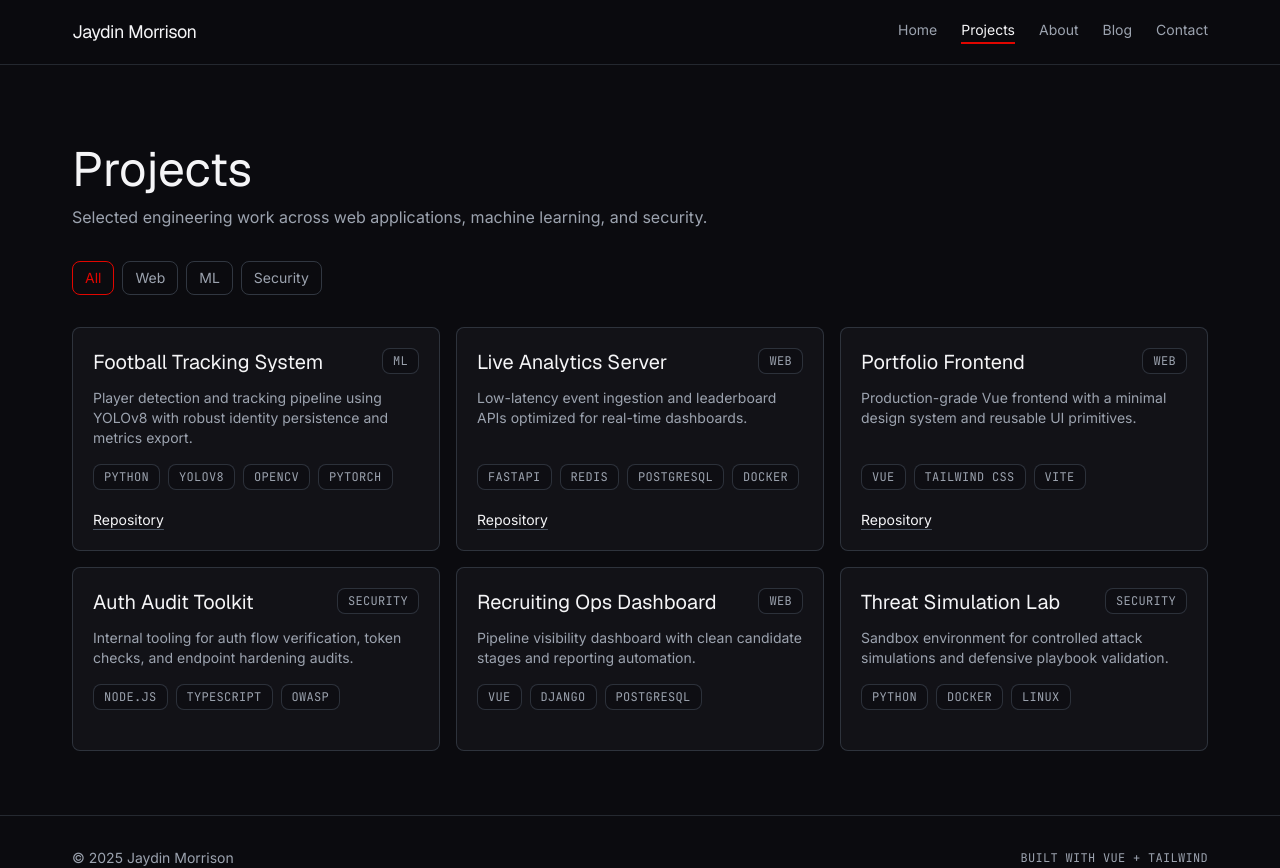
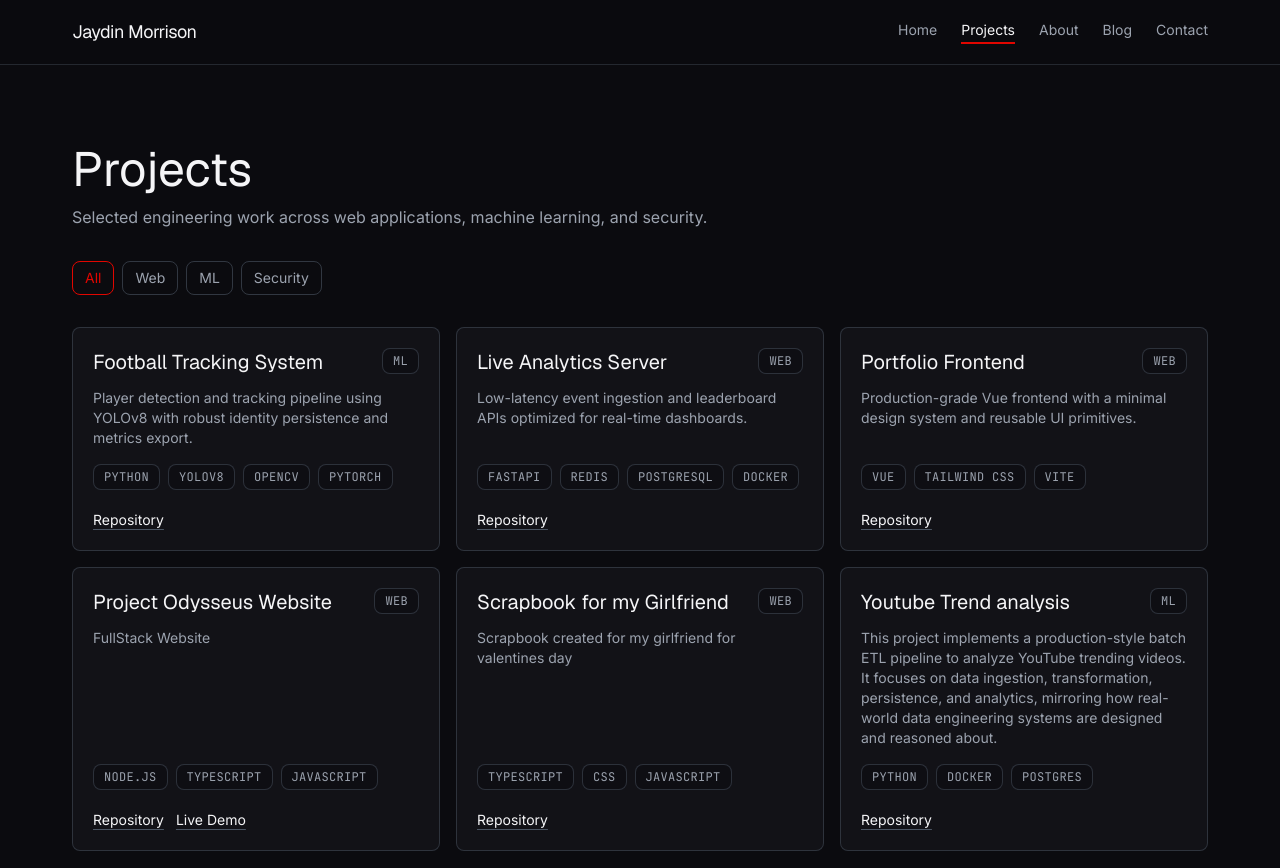
Before and after one commit to JustTryingToDoBetter/Personal-Website, a Vue app in the folder frontend/: page /projects in a window 1280 px wide. Shown: the top 868 px of the page. Built offline with nearby package versions, Linux system fonts and the light colour scheme.

Commit message:
refactor(home): update project descriptions and personal title

```diff
--- a/frontend/src/data/projects.js
+++ b/frontend/src/data/projects.js
@@ -19,7 +19,7 @@ export const projects = [
     stack: ['FastAPI', 'Redis', 'PostgreSQL', 'Docker'],
     github: 'https://github.com/JustTryingToDoBetter/analytics-server',
     demo: '',
-    featured: true,
+    featured: false,
   },
   {
     id: 'portfolio-ui',
@@ -33,36 +33,36 @@ export const projects = [
     featured: true,
   },
   {
-    id: 'auth-audit-kit',
-    title: 'Auth Audit Toolkit',
-    category: 'Security',
+    id: 'business website',
+    title: 'Project Odysseus Website',
+    category: 'Web',
     description:
-      'Internal tooling for auth flow verification, token checks, and endpoint hardening audits.',
-    stack: ['Node.js', 'TypeScript', 'OWASP'],
-    github: '',
+      'FullStack Website',
+    stack: ['Node.js', 'TypeScript', 'Javascript'],
+    github: 'https://github.com/JustTryingToDoBetter/LJ-s-tutoring',
+    demo: 'api.projectodysseus.live',
+    featured: true,
+  },
+  {
+    id: 'love-card',
+    title: 'Scrapbook for my Girlfriend',
+    category: 'Web',
+    description:
+      'Scrapbook created for my girlfriend for valentines day',
+    stack: ['TypeScript', 'CSS', 'Javascript'],
+    github: 'https://github.com/JustTryingToDoBetter/love-card',
     demo: '',
     featured: false,
   },
   {
-    id: 'recruiting-ops',
-    title: 'Recruiting Ops Dashboard',
-    category: 'Web',
+    id: 'ETL',
+    title: 'Youtube Trend analysis',
+    category: 'ML',
     description:
-      'Pipeline visibility dashboard with clean candidate stages and reporting automation.',
-    stack: ['Vue', 'Django', 'PostgreSQL'],
-    github: '',
+      'This project implements a production-style batch ETL pipeline to analyze YouTube trending videos. It focuses on data ingestion, transformation, persistence, and analytics, mirroring how real-world data engineering systems are designed and reasoned about.',
+    stack: ['Python', 'Docker', 'Postgres'],
+    github: 'https://github.com/JustTryingToDoBetter/Youtube-Trending-Video-Analysis',
     demo: '',
-    featured: false,
-  },
-  {
-    id: 'threat-sim-lab',
-    title: 'Threat Simulation Lab',
-    category: 'Security',
-    description:
-      'Sandbox environment for controlled attack simulations and defensive playbook validation.',
-    stack: ['Python', 'Docker', 'Linux'],
-    github: '',
-    demo: '',
-    featured: false,
+    featured: true,
   },
 ]
--- a/frontend/src/views/Home.vue
+++ b/frontend/src/views/Home.vue
@@ -3,13 +3,13 @@
     <div class="grid gap-10 lg:grid-cols-[1.2fr,1fr] lg:items-end">
       <div>
         <p class="mb-4 font-mono text-xs uppercase tracking-[0.2em] text-gray-400">
-          Software Engineer
+          Aspiring Software Developer
         </p>
         <h1 class="font-display text-4xl leading-tight text-white sm:text-5xl lg:text-6xl">
           Building reliable products with clean systems and fast iteration.
         </h1>
         <p class="mt-5 max-w-2xl text-base text-gray-400 sm:text-lg">
-          I focus on full-stack applications, ML-enabled workflows, and production performance.
+          I focus on full-stack applications, developing workflow systems, and production performance.
           This site highlights selected work and current priorities.
         </p>
         <div class="mt-8 flex flex-wrap gap-3">
@@ -21,9 +21,9 @@
         <p class="font-mono text-xs uppercase tracking-[0.2em] text-gray-400">Now</p>
         <h2 class="mt-3 font-display text-2xl text-white">Building</h2>
         <ul class="mt-4 space-y-3 text-sm text-gray-400">
-          <li>Production monitoring patterns for ML pipelines.</li>
-          <li>Security-focused API hardening for internal tools.</li>
-          <li>Lean UI systems for portfolio and client projects.</li>
+          <li>Church website</li>
+          <li>maintaining the business website</li>
+          <li>a mini programming language as an interpreter</li>
         </ul>
       </Card>
     </div>
```
